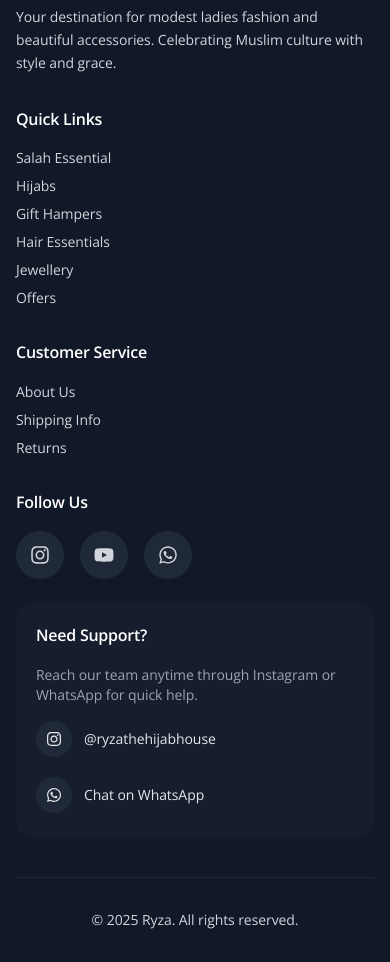
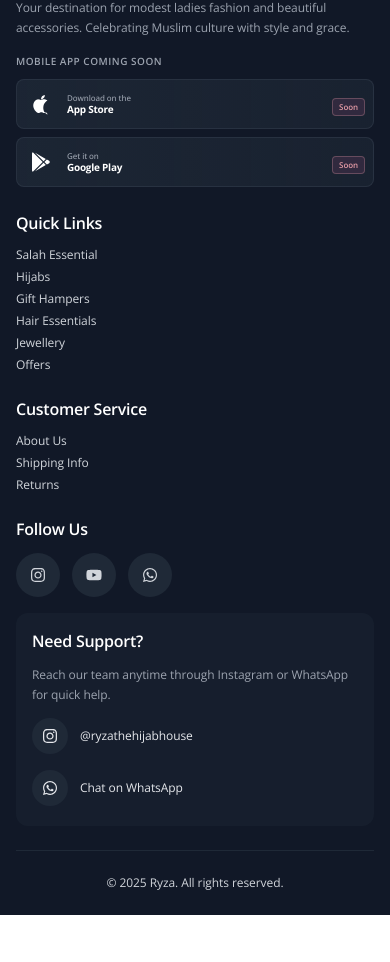
Before and after one commit to mohammed16ibraheem/Ryza, a Next.js app: page / in a window 390 px wide. Shown: the part 2996-3958 px from the top of the page. After the commit the page ends 3911 px from the top, so only its background shows below. Built offline with nearby package versions, Linux system fonts and the light colour scheme.

Commit message:
app coming soon

```diff
--- a/components/Footer.tsx
+++ b/components/Footer.tsx
@@ -4,21 +4,69 @@ import { FaInstagram, FaYoutube, FaWhatsapp } from 'react-icons/fa'
 export default function Footer() {
   return (
     <footer className="bg-gray-900 text-gray-300">
-      <div className="max-w-7xl mx-auto px-4 sm:px-6 lg:px-8 py-8 sm:py-12">
-        <div className="grid grid-cols-1 sm:grid-cols-2 lg:grid-cols-4 gap-8 sm:gap-10">
+      <div className="max-w-7xl mx-auto px-4 sm:px-6 lg:px-8 py-6 sm:py-10 lg:py-12">
+        <div className="grid grid-cols-1 sm:grid-cols-2 lg:grid-cols-4 gap-6 sm:gap-8 lg:gap-10">
           {/* About */}
-          <div className="space-y-4">
-            <h3 className="text-white text-xl font-bold mb-4">Ryza</h3>
-            <p className="text-sm leading-relaxed">
+          <div className="space-y-4 sm:space-y-5">
+            <h3 className="text-white text-lg sm:text-xl font-bold mb-3 sm:mb-4">Ryza</h3>
+            <p className="text-xs sm:text-sm leading-relaxed text-gray-400">
               Your destination for modest ladies fashion and beautiful accessories.
               Celebrating Muslim culture with style and grace.
             </p>
+
+            {/* App Store & Play Store Coming Soon */}
+            <div className="mt-4 sm:mt-6 space-y-2.5 sm:space-y-3">
+              <p className="text-[10px] sm:text-xs text-gray-400 font-semibold uppercase tracking-wider mb-2 sm:mb-3">
+                Mobile App Coming Soon
+              </p>
+              <div className="flex flex-col space-y-2 sm:space-y-2.5">
+                {/* App Store */}
+                <div className="relative group">
+                  <div className="flex items-center space-x-2.5 sm:space-x-3 bg-gradient-to-r from-gray-800/80 to-gray-800/60 rounded-lg p-2 sm:p-2.5 border border-gray-700/50 hover:border-primary-500/50 transition-all cursor-not-allowed">
+                    <div className="flex-shrink-0 w-8 h-8 sm:w-9 sm:h-9 flex items-center justify-center">
+                      <svg className="w-6 h-6 sm:w-7 sm:h-7 text-white" viewBox="0 0 24 24" fill="currentColor">
+                        <path d="M17.05 20.28c-.98.95-2.05.88-3.08.4-1.09-.5-2.08-.48-3.24 0-1.44.62-2.2.44-3.06-.4C1.75 15.25 4.41 7.59 9.17 7.31c1.06.07 1.83.67 2.79.64 1.09-.03 1.78-.59 2.79-.64 1.51-.12 2.65.54 3.64 1.31-3.12 1.76-4.65 5.42-3.9 9.23.5 2.48 1.87 3.71 3.39 4.4.38.17.64.14.88-.01M12.03 7.25c-.15-2.23 1.66-4.07 3.74-4.25.29 2.58-2.34 4.5-3.74 4.25"/>
+                      </svg>
+                    </div>
+                    <div className="flex-1 min-w-0">
+                      <p className="text-[8px] sm:text-[9px] text-gray-400 leading-tight font-medium">Download on the</p>
+                      <p className="text-[10px] sm:text-xs font-bold text-white leading-tight tracking-tight">App Store</p>
+                    </div>
+                    <div className="flex-shrink-0">
+                      <span className="inline-flex items-center px-1.5 sm:px-2 py-0.5 rounded text-[8px] sm:text-[9px] font-semibold bg-primary-600/20 text-primary-400 border border-primary-500/30">
+                        Soon
+                      </span>
+                    </div>
+                  </div>
+                </div>
+
+                {/* Play Store */}
+                <div className="relative group">
+                  <div className="flex items-center space-x-2.5 sm:space-x-3 bg-gradient-to-r from-gray-800/80 to-gray-800/60 rounded-lg p-2 sm:p-2.5 border border-gray-700/50 hover:border-primary-500/50 transition-all cursor-not-allowed">
+                    <div className="flex-shrink-0 w-8 h-8 sm:w-9 sm:h-9 flex items-center justify-center">
+                      <svg className="w-6 h-6 sm:w-7 sm:h-7 text-white" viewBox="0 0 24 24" fill="currentColor">
+                        <path d="M3,20.5V3.5C3,2.91 3.34,2.39 3.84,2.15L13.69,12L3.84,21.85C3.34,21.6 3,21.09 3,20.5M16.81,15.12L6.05,21.34L14.54,12.85L16.81,15.12M20.16,10.81C20.5,11.08 20.75,11.5 20.75,12C20.75,12.5 20.53,12.9 20.18,13.18L17.89,14.5L15.39,12L17.89,9.5L20.16,10.81M6.05,2.66L16.81,8.88L14.54,11.15L6.05,2.66Z"/>
+                      </svg>
+                    </div>
+                    <div className="flex-1 min-w-0">
+                      <p className="text-[8px] sm:text-[9px] text-gray-400 leading-tight font-medium">Get it on</p>
+                      <p className="text-[10px] sm:text-xs font-bold text-white leading-tight tracking-tight">Google Play</p>
+                    </div>
+                    <div className="flex-shrink-0">
+                      <span className="inline-flex items-center px-1.5 sm:px-2 py-0.5 rounded text-[8px] sm:text-[9px] font-semibold bg-primary-600/20 text-primary-400 border border-primary-500/30">
+                        Soon
+                      </span>
+                    </div>
+                  </div>
+                </div>
+              </div>
+            </div>
           </div>
 
           {/* Quick Links */}
-          <div className="space-y-4">
-            <h4 className="text-white font-semibold mb-4">Quick Links</h4>
-            <ul className="space-y-2 text-sm">
+          <div className="space-y-3 sm:space-y-4">
+            <h4 className="text-white text-base sm:text-lg font-semibold mb-3 sm:mb-4">Quick Links</h4>
+            <ul className="space-y-1.5 sm:space-y-2 text-xs sm:text-sm">
               <li>
                 <Link href="/products/dresses" className="hover:text-primary-400 transition-colors">
                   Salah Essential
@@ -53,9 +101,9 @@ export default function Footer() {
           </div>
 
           {/* Customer Service */}
-          <div className="space-y-4">
-            <h4 className="text-white font-semibold mb-4">Customer Service</h4>
-            <ul className="space-y-2 text-sm">
+          <div className="space-y-3 sm:space-y-4">
+            <h4 className="text-white text-base sm:text-lg font-semibold mb-3 sm:mb-4">Customer Service</h4>
+            <ul className="space-y-1.5 sm:space-y-2 text-xs sm:text-sm">
               <li>
                 <Link href="/about" className="hover:text-primary-400 transition-colors">
                   About Us
@@ -75,43 +123,43 @@ export default function Footer() {
           </div>
 
           {/* Social & Support */}
-          <div className="space-y-6">
-            <div className="space-y-4">
-              <h4 className="text-white font-semibold mb-4">Follow Us</h4>
-              <div className="flex space-x-4">
+          <div className="space-y-4 sm:space-y-6">
+            <div className="space-y-3 sm:space-y-4">
+              <h4 className="text-white text-base sm:text-lg font-semibold mb-3 sm:mb-4">Follow Us</h4>
+              <div className="flex space-x-3 sm:space-x-4">
                 <a
                   href="https://www.instagram.com/ryzathehijabhouse?utm_source=qr&igsh=aDF4c3B6czBubWN1"
                   target="_blank"
                   rel="noopener noreferrer"
-                  className="w-12 h-12 bg-gray-800 rounded-full flex items-center justify-center hover:bg-primary-600 transition-colors touch-manipulation"
+                  className="w-10 h-10 sm:w-12 sm:h-12 bg-gray-800 rounded-full flex items-center justify-center hover:bg-primary-600 transition-colors touch-manipulation"
                   aria-label="Instagram"
                 >
-                  <FaInstagram className="w-5 h-5" />
+                  <FaInstagram className="w-4 h-4 sm:w-5 sm:h-5" />
                 </a>
                 <a
                   href="#"
-                  className="w-12 h-12 bg-gray-800 rounded-full flex items-center justify-center hover:bg-primary-600 transition-colors touch-manipulation"
+                  className="w-10 h-10 sm:w-12 sm:h-12 bg-gray-800 rounded-full flex items-center justify-center hover:bg-primary-600 transition-colors touch-manipulation"
                   aria-label="YouTube"
                 >
-                  <FaYoutube className="w-5 h-5" />
+                  <FaYoutube className="w-4 h-4 sm:w-5 sm:h-5" />
                 </a>
                 <a
                   href="https://wa.me/message/5FWC42IHPLBSE1"
                   target="_blank"
                   rel="noopener noreferrer"
-                  className="w-12 h-12 bg-gray-800 rounded-full flex items-center justify-center hover:bg-primary-600 transition-colors touch-manipulation"
+                  className="w-10 h-10 sm:w-12 sm:h-12 bg-gray-800 rounded-full flex items-center justify-center hover:bg-primary-600 transition-colors touch-manipulation"
                   aria-label="WhatsApp"
                 >
-                  <FaWhatsapp className="w-5 h-5" />
+                  <FaWhatsapp className="w-4 h-4 sm:w-5 sm:h-5" />
                 </a>
               </div>
             </div>
-            <div className="rounded-2xl bg-gray-800/40 p-5 space-y-3">
-              <h4 className="text-white font-semibold mb-4">Need Support?</h4>
-              <p className="text-sm text-gray-400 mb-3">
+            <div className="rounded-xl sm:rounded-2xl bg-gray-800/40 p-4 sm:p-5 space-y-2.5 sm:space-y-3">
+              <h4 className="text-white text-base sm:text-lg font-semibold mb-3 sm:mb-4">Need Support?</h4>
+              <p className="text-xs sm:text-sm text-gray-400 mb-2 sm:mb-3 leading-relaxed">
                 Reach our team anytime through Instagram or WhatsApp for quick help.
               </p>
-              <div className="flex flex-col space-y-3 text-sm">
+              <div className="flex flex-col space-y-2 sm:space-y-3 text-xs sm:text-sm">
                 <a
                   href="https://www.instagram.com/ryzathehijabhouse?utm_source=qr&igsh=aDF4c3B6czBubWN1"
                   target="_blank"
@@ -139,7 +187,7 @@ export default function Footer() {
           </div>
         </div>
 
-        <div className="border-t border-gray-800 mt-10 pt-8 text-center text-sm">
+        <div className="border-t border-gray-800 mt-6 sm:mt-8 lg:mt-10 pt-6 sm:pt-8 text-center text-xs sm:text-sm">
           <p>&copy; {new Date().getFullYear()} Ryza. All rights reserved.</p>
         </div>
       </div>
```
